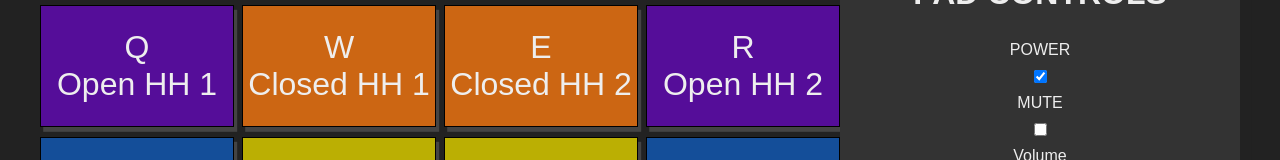
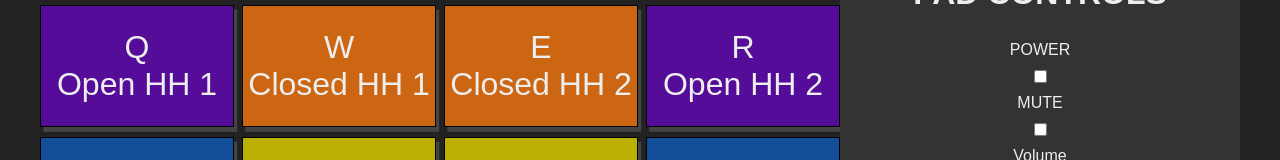
Before and after one commit to Zobee/AlchemixstImproved, a React (Create React App) app in the folder alchemixst/: page /pad in a window 1280 px wide. Shown: the part 304-464 px from the top of the page. Built offline with nearby package versions, Linux system fonts and the light colour scheme.

Commit message:
Implemented context, and moved drum-pad state into a single object to avoid re-renders on state-change

```diff
--- a/alchemixst/src/components/DrumPad/DrumPad.js
+++ b/alchemixst/src/components/DrumPad/DrumPad.js
@@ -1,18 +1,18 @@
 import React, {useState} from 'react'
 import PadDeck from './PadDeck'
 import PadControls from './PadControls'
+import {ActivePadProvider} from '../context/ActivePadContext'
 
 function DrumPad() {
-    const [isOn, setIsOn] = useState(true)
-    const [volume, setVolume] = useState(100)
-    const [activePadName, setActivePadName] = useState("")
     return (
     <div className='drumpad'>
         <h1 className='pad-header'>Make Some Noise</h1>
-        <div className='pad-container'>
-            <PadDeck isOn={isOn} setActivePadName={setActivePadName} volume={volume}/>
-            <PadControls isOn={isOn} activePadName={activePadName} setIsOn={setIsOn} volume={volume} setVolume={setVolume}/>
-        </div>
+        <ActivePadProvider>
+            <div className='pad-container'>
+                <PadDeck/>
+                <PadControls/>
+            </div>
+        </ActivePadProvider>
     </div>
     )
 }
--- a/alchemixst/src/components/DrumPad/Pad.js
+++ b/alchemixst/src/components/DrumPad/Pad.js
@@ -1,18 +1,18 @@
 import React, {useState, useEffect} from 'react'
 import {playSound} from '../../helpers'
-
-function Pad({isOn, pad, setActivePadName, volume}) {
-    const {id, keyInput, beatName, sound} = pad;
+import {useActivePadContext} from '../context/ActivePadContext'
+function Pad({pad, playback}) {
+    const {padControl, setPadControl} = useActivePadContext()
+    const {isOn, volume} = padControl;
+    const {id, keyInput, beatName} = pad;
     const [isDown, setIsDown] = useState("");
-    const [playback] = useState(() => new Audio(sound))
-
     const play = (playback) => {
         setIsDown("down")
-        setActivePadName(beatName)
+        setPadControl(prev => ({ ...prev, beatName}));
         playSound(playback, volume)
         setTimeout(() => {
             setIsDown("")
-            setActivePadName("")
+            setPadControl(prev => ({ ...prev, beatName: ""}))
         }, 300)
     }
 
--- a/alchemixst/src/components/DrumPad/PadControls.js
+++ b/alchemixst/src/components/DrumPad/PadControls.js
@@ -1,10 +1,24 @@
 import React from 'react'
+import {useActivePadContext} from '../context/ActivePadContext'
 
-function PadControls({activePadName, isOn, setIsOn, volume, setVolume}) {
+function PadControls() {
+    const {padControl, setPadControl} = useActivePadContext()
+    const {isOn, volume} = padControl;
+
+    const handleMute = e => {
+        const mute = e.target.checked ? 0 : 100
+        setPadControl(prev => ({...prev, volume: mute}))
+    }
+
+    const handleVolume = e => {
+        const volume = e.target.value
+        setPadControl(prev => ({...prev, volume}))
+    }
+
     return (
         <div className='pad-controls'>
             <div className={`beat-name ${isOn ? "beat-name-active" : ""}`}>
-                {activePadName && <h1>{activePadName}</h1>}
+                {padControl && <h1>{padControl.beatName}</h1>}
             </div>
             <h1>PAD CONTROLS</h1>
             <label htmlFor='power'>
@@ -13,8 +27,8 @@ function PadControls({activePadName, isOn, setIsOn, volume, setVolume}) {
             <input
                 type='checkbox'
                 name='power'
-                checked={isOn}
-                onChange={() => setIsOn(prev => !prev)}
+                checked={() => setPadControl(prev => ({...prev, isOn: true}))}
+                onChange={() => setPadControl(prev => ({...prev, isOn: !prev.isOn}))}
             />
             <label htmlFor='mute'>
                 MUTE
@@ -23,7 +37,7 @@ function PadControls({activePadName, isOn, setIsOn, volume, setVolume}) {
                 type='checkbox'
                 name='mute'
                 disabled={!isOn}
-                onChange={(e) => setVolume(e.target.checked ? 0 : 100)}
+                onChange={handleMute}
             />
             <label htmlFor='sound-volume'>
                 Volume
@@ -35,7 +49,7 @@ function PadControls({activePadName, isOn, setIsOn, volume, setVolume}) {
                 max="100"
                 value={volume}
                 disabled={!isOn}
-                onChange={(e) => setVolume(e.target.value)}
+                onChange={handleVolume}
                 />
             <p className='volume-display'>{volume}</p>
         </div>
--- a/alchemixst/src/components/DrumPad/PadDeck.js
+++ b/alchemixst/src/components/DrumPad/PadDeck.js
@@ -1,16 +1,20 @@
 import React from 'react'
 import Pad from './Pad'
 import padData from './padData'
-function PadDeck({isOn, setActivePadName, volume}) {
+function PadDeck({isOn, volume}) {
     return (
         <div className='pad-deck'>
-            {padData.map(pad => <Pad
+            {padData.map(pad => {
+                console.log("loading........")
+            const playback = new Audio(pad.sound)
+            return <Pad
             isOn={isOn}
             key={pad.id}
             pad={pad}
             volume={volume}
-            setActivePadName={setActivePadName}
-            />)}
+            playback={playback}
+            />
+        })}
         </div>
     )
 }
--- /dev/null
+++ b/alchemixst/src/components/context/ActivePadContext.js
@@ -0,0 +1,12 @@
+import React, {useState, useContext, createContext} from 'react';
+
+const ActivePadContext = createContext()
+
+export const useActivePadContext = () => useContext(ActivePadContext)
+
+export const ActivePadProvider = props => {
+  const [padControl, setPadControl] = useState({isOn: true, beatName: "", volume: 100})
+  return <ActivePadContext.Provider value={{padControl, setPadControl}}>
+    {props.children}
+  </ActivePadContext.Provider>
+}
--- a/alchemixst/src/helpers.js
+++ b/alchemixst/src/helpers.js
@@ -16,5 +16,4 @@ export const playSound = (playback, volume) => {
   playback.currentTime = 0
   playback.volume = volume / 100
   playback.play();
-  playback.remove();
 }
```
